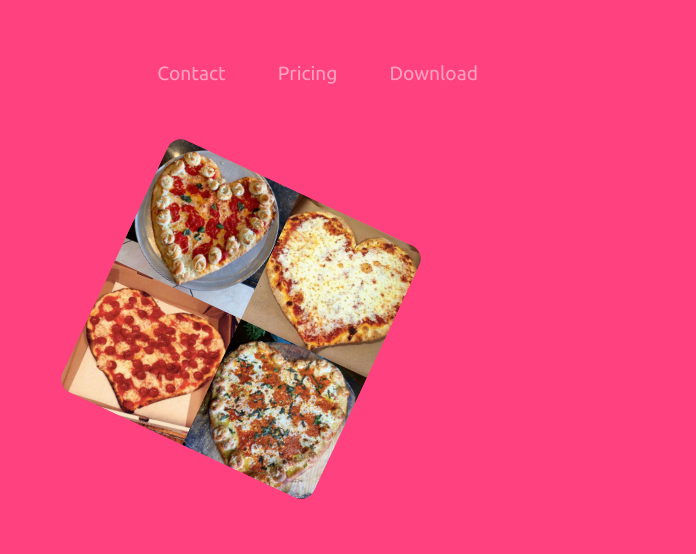
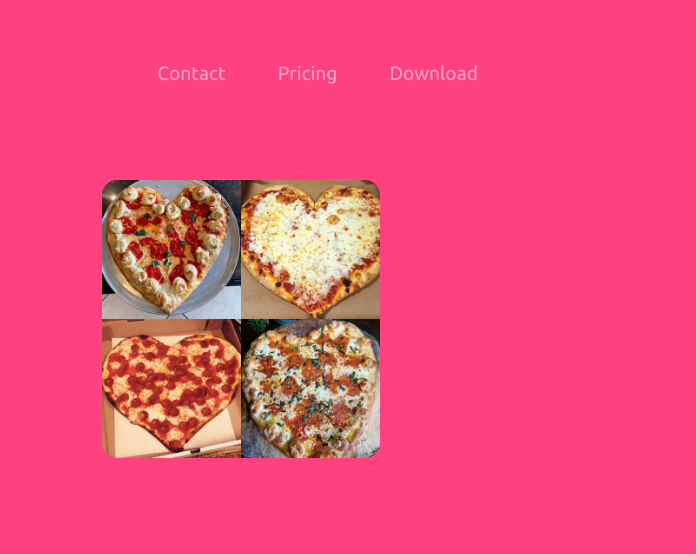
Before and after one commit to sushruta-i/PizzaMan, a plain HTML site: page index.html in a window 1280 px wide. Shown: the top 554 px of the page, 584-1280 px from the left. Drawn offline with nearby package versions, Linux system fonts and the light colour scheme.

Commit message:
Update styles.css

```diff
--- a/css/styles.css
+++ b/css/styles.css
@@ -77,7 +77,6 @@ p {
 /* Title Image */
 .title-image {
   width: 60%;
-  transform: rotate(25deg);
   position: absolute;
   right: 30%;
   border-radius: 15px;
```
